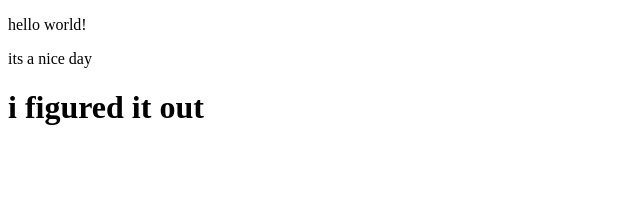
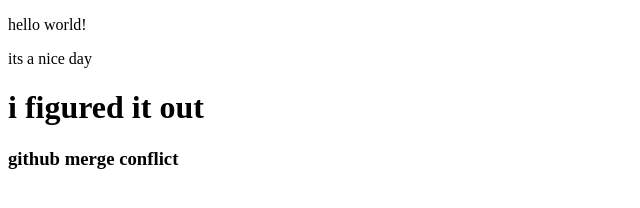
Before and after one commit to DK-GT4/prac_1, a plain HTML site: page index.html in a window 1280 px wide. Shown: the whole page, without its empty margins (0-640 px from the left). Drawn offline with Linux system fonts and the light colour scheme.

Commit message:
Update index.html
add h3

```diff
--- a/index.html
+++ b/index.html
@@ -9,5 +9,6 @@
     <p>hello world!</p>
     <p>its a nice day</p>
     <h1>i figured it out</h1>
+    <h3>github merge conflict</h3>
 </body>
 </html>
```
